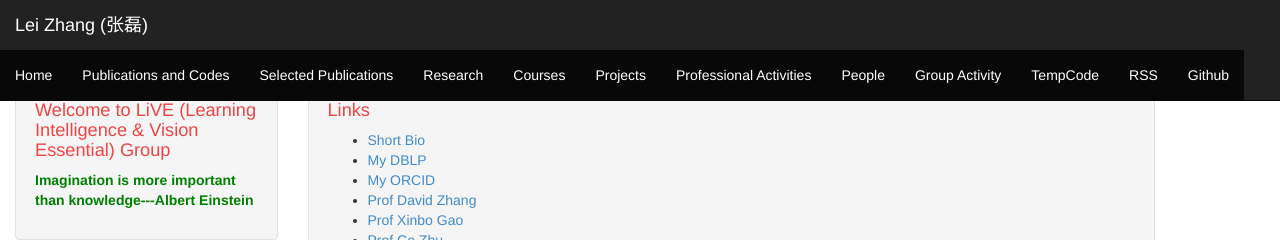
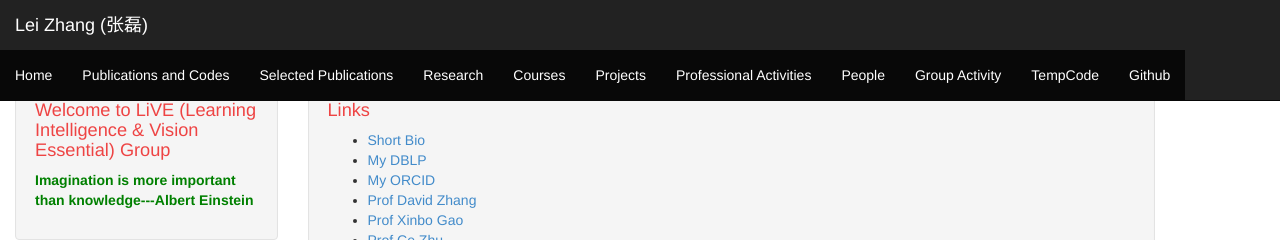
Before and after one commit to DrLeiZhang/website, a Jekyll site: the page built from links.html, in a window 1280 px wide. Shown: the top 240 px of the page. Built offline with Jekyll 4.4.1, drawn with Linux system fonts in a browser that asks for light colours; Markdown is read by kramdown in place of the engine named in the settings.

Commit message:
Update header.html

```diff
--- a/_includes/header.html
+++ b/_includes/header.html
@@ -43,7 +43,7 @@
 
 
 
-                    <li class="active"><a href="{{ site.baseurl }}/feed.xml">RSS</a></li>
+                   <!-- <li class="active"><a href="{{ site.baseurl }}/feed.xml">RSS</a></li> -->
                     {% if site.github != '' %}
                       <li class="active"><a href="https://github.com/{{ site.github }}">Github</a></li>
                     {% endif %}
```
